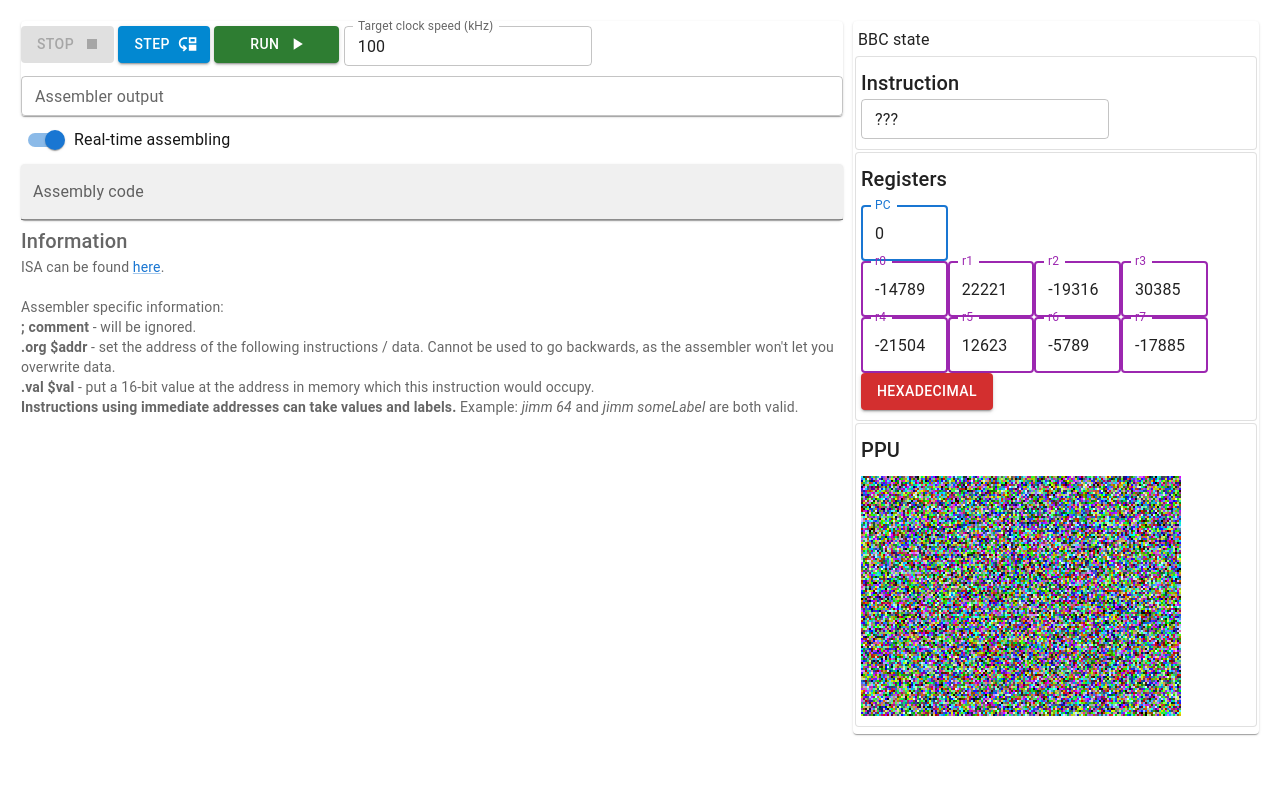
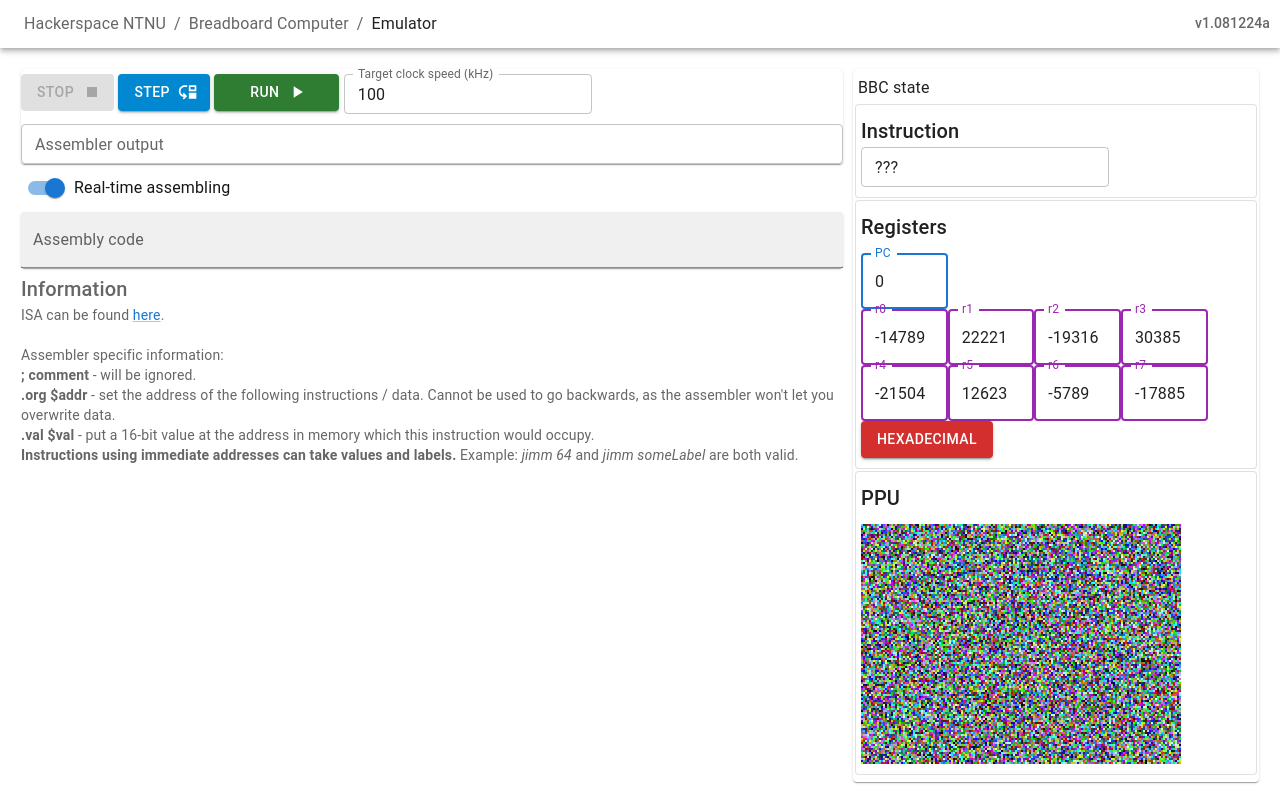
Before and after one commit to hackerspace-ntnu/BreadboardEmulator, a Next.js app: page / in a window 1280 px wide. Built offline with nearby package versions, Linux system fonts and the light colour scheme.

Commit message:
Header with breadcrumbs and version information

```diff
--- a/src/app/ui/emulator.module.css
+++ b/src/app/ui/emulator.module.css
@@ -1,5 +1,10 @@
 .grid {
     margin: 1em;
+}
+
+.versionInfo {
+    position: absolute;
+    right: 10px;
 }
 
 .paper {
--- a/src/components/emulator/emulator.tsx
+++ b/src/components/emulator/emulator.tsx
@@ -1,13 +1,14 @@
 "use client";
 
 import {
+    AppBar, Breadcrumbs,
     Button,
     Card,
-    FormControlLabel,
+    FormControlLabel, IconButton,
     Link,
     Paper,
     Switch,
-    TextField,
+    TextField, Toolbar,
     Tooltip,
     Typography
 } from "@mui/material";
@@ -859,6 +860,18 @@ export default function Emulator() {
     }
 
     return <>
+        <AppBar className={styles.header} position={"static"} color="transparent">
+            <Toolbar variant="dense">
+                <Breadcrumbs aria-label="breadcrumb">
+                    <Link href={"https://www.hackerspace-ntnu.no"} underline="hover" color="inherit">Hackerspace NTNU</Link>
+                    <Typography color="inherit">Breadboard Computer</Typography>
+                    <Typography color="inherit" sx={{ color: 'text.primary' }}>Emulator</Typography>
+                </Breadcrumbs>
+                <Typography variant={"subtitle2"} sx={{ color: 'text.secondary' }} className={styles.versionInfo}>
+                    {process.env.BUILD_VERSION ? "v" + process.env.BUILD_VERSION : "v1.081224a"}
+                </Typography>
+            </Toolbar>
+        </AppBar>
         <Grid container className={styles.grid}>
             <Grid size={8}>
                 <Card className={styles.buttons}>
```
